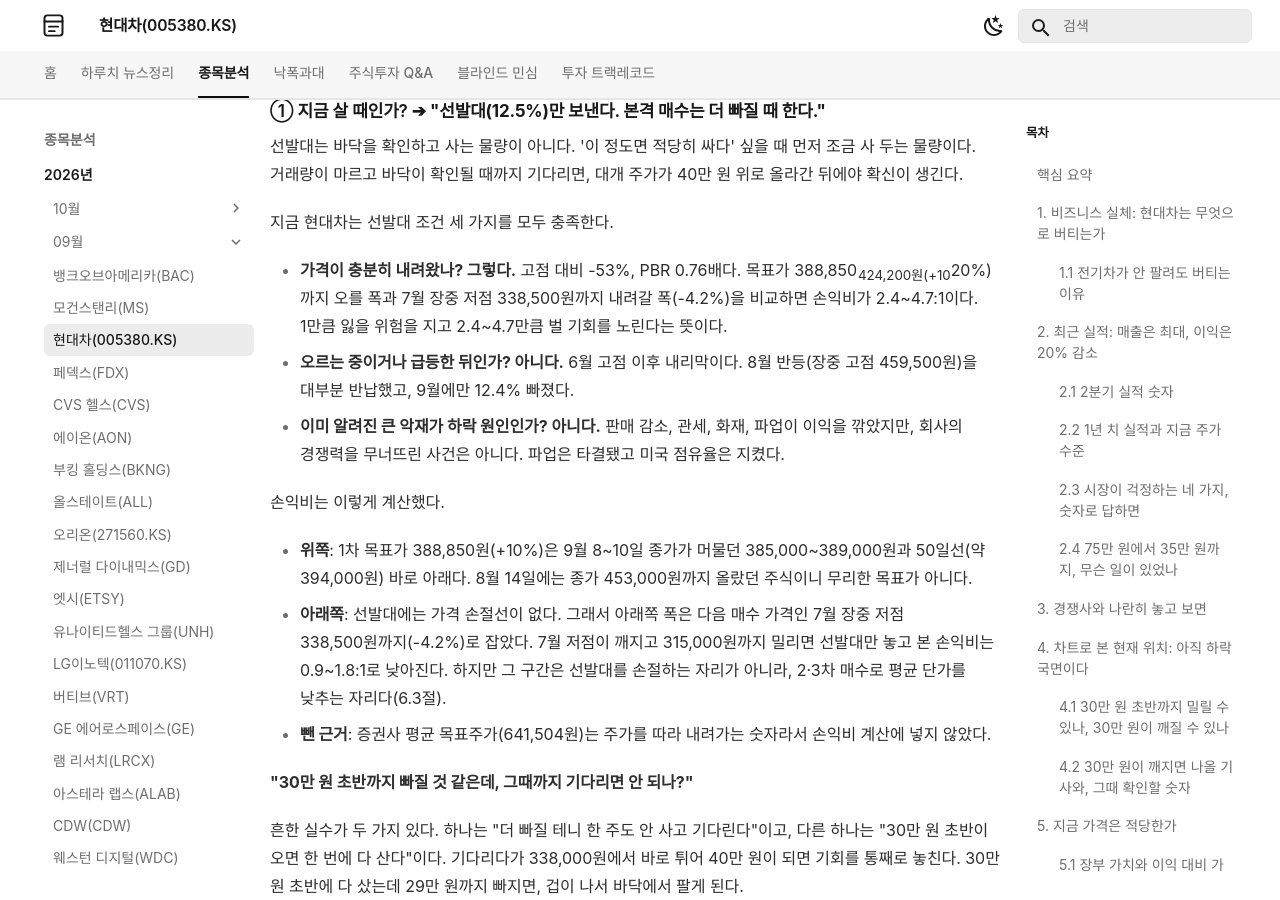
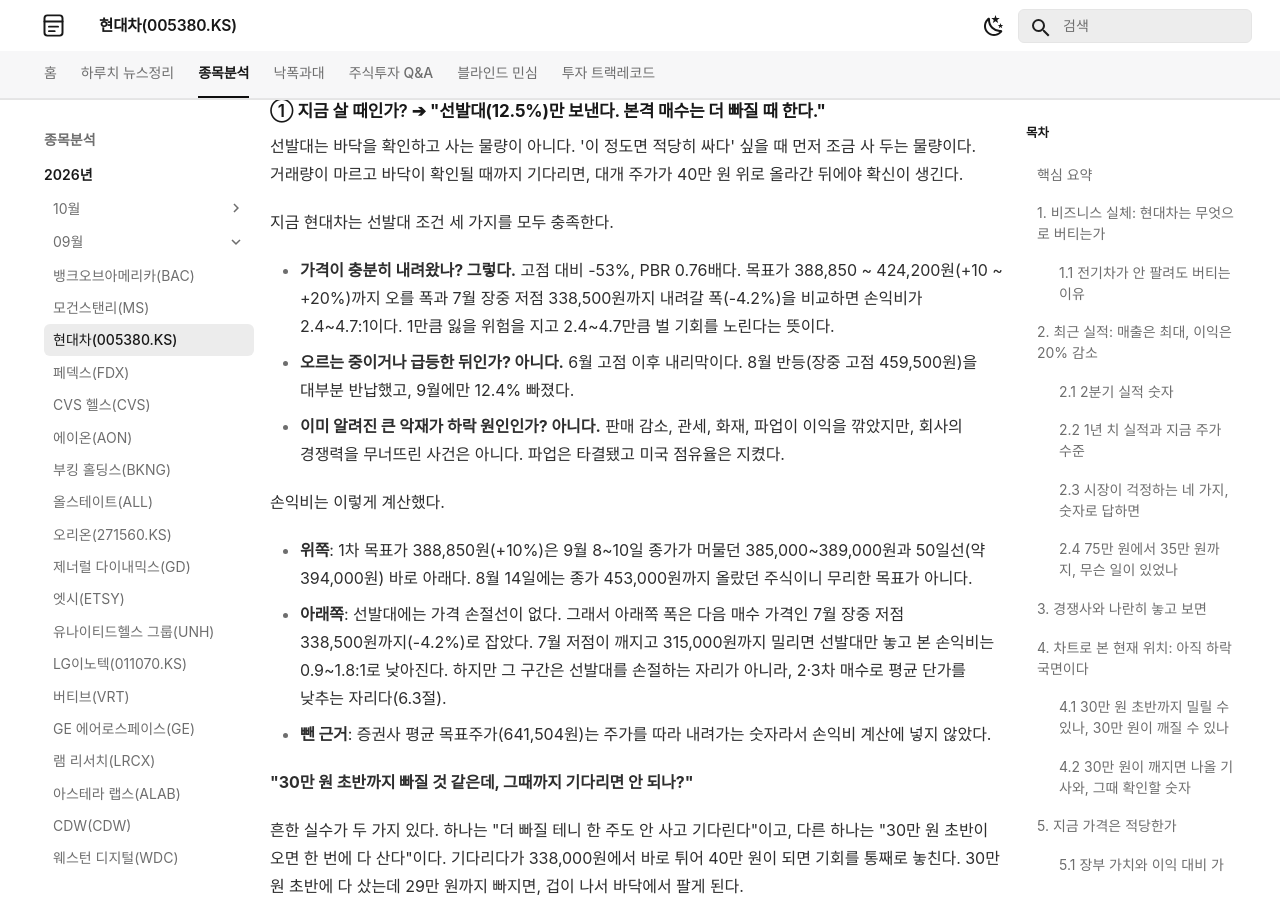
Before and after one commit to ju-sic/ju-sic.github.io, an MkDocs documentation site: the page built from docs/stocks/2026/09/hyundai-motor.md, in a window 1280 px wide and 900 px high, scrolled down 12230 px. Built offline with MkDocs 1.6.1 and Material for MkDocs 9.7.7, drawn with Linux system fonts in a browser that asks for light colours; some web fonts are replaced; a script that is not in the unit is left out.

Commit message:
pymdownx.tilde 아래첨자 비활성화 설정 및 현대차 마크다운 물결표 서식 수정 배포

```diff
--- a/docs/stocks/2026/09/hyundai-motor.md
+++ b/docs/stocks/2026/09/hyundai-motor.md
@@ -258,7 +258,7 @@
 
 지금 현대차는 선발대 조건 세 가지를 모두 충족한다.
 
-- **가격이 충분히 내려왔나? 그렇다.** 고점 대비 -53%, PBR 0.76배다. 목표가 388,850~424,200원(+10~20%)까지 오를 폭과 7월 장중 저점 338,500원까지 내려갈 폭(-4.2%)을 비교하면 손익비가 2.4~4.7:1이다. 1만큼 잃을 위험을 지고 2.4~4.7만큼 벌 기회를 노린다는 뜻이다.
+- **가격이 충분히 내려왔나? 그렇다.** 고점 대비 -53%, PBR 0.76배다. 목표가 388,850 ~ 424,200원(+10 ~ +20%)까지 오를 폭과 7월 장중 저점 338,500원까지 내려갈 폭(-4.2%)을 비교하면 손익비가 2.4~4.7:1이다. 1만큼 잃을 위험을 지고 2.4~4.7만큼 벌 기회를 노린다는 뜻이다.
 - **오르는 중이거나 급등한 뒤인가? 아니다.** 6월 고점 이후 내리막이다. 8월 반등(장중 고점 459,500원)을 대부분 반납했고, 9월에만 12.4% 빠졌다.
 - **이미 알려진 큰 악재가 하락 원인인가? 아니다.** 판매 감소, 관세, 화재, 파업이 이익을 깎았지만, 회사의 경쟁력을 무너뜨린 사건은 아니다. 파업은 타결됐고 미국 점유율은 지켰다.
 
--- a/mkdocs.yml
+++ b/mkdocs.yml
@@ -157,7 +157,8 @@
           case: lower
   - pymdownx.tasklist:
       custom_checkbox: true
-  - pymdownx.tilde
+  - pymdownx.tilde:
+      subscript: false
 
 ## ---------------------------------------------------------------------------
 ## 목차 구조
```
